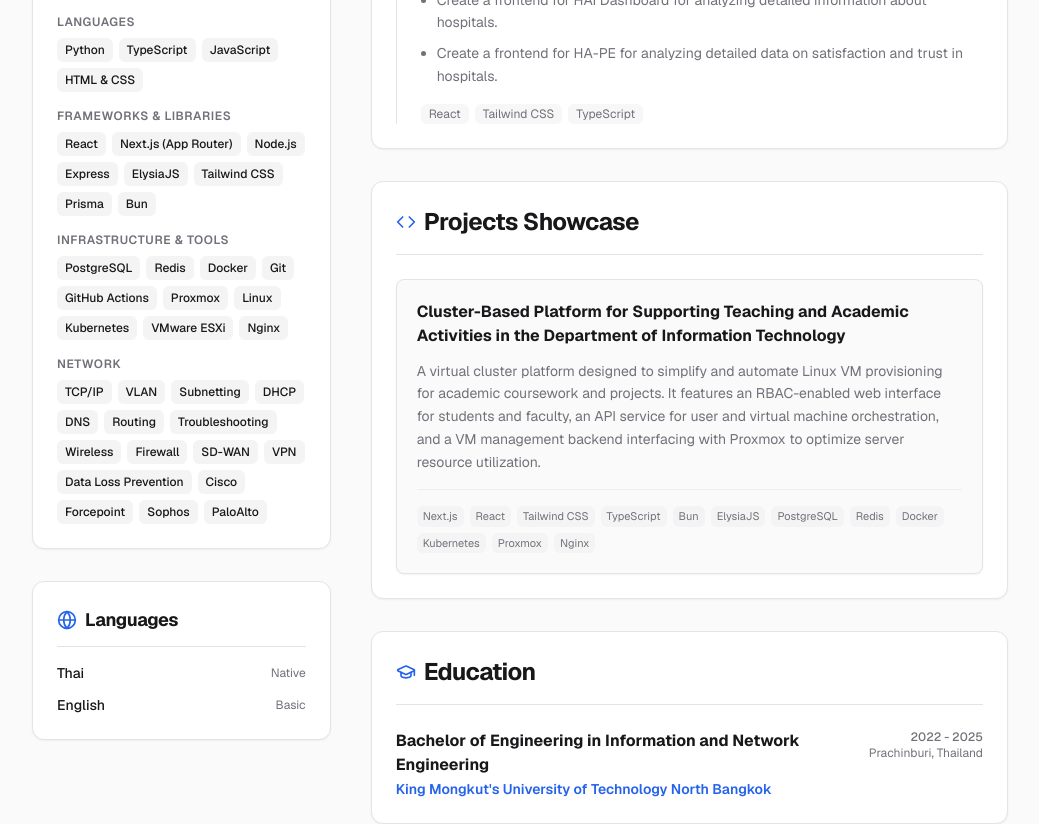
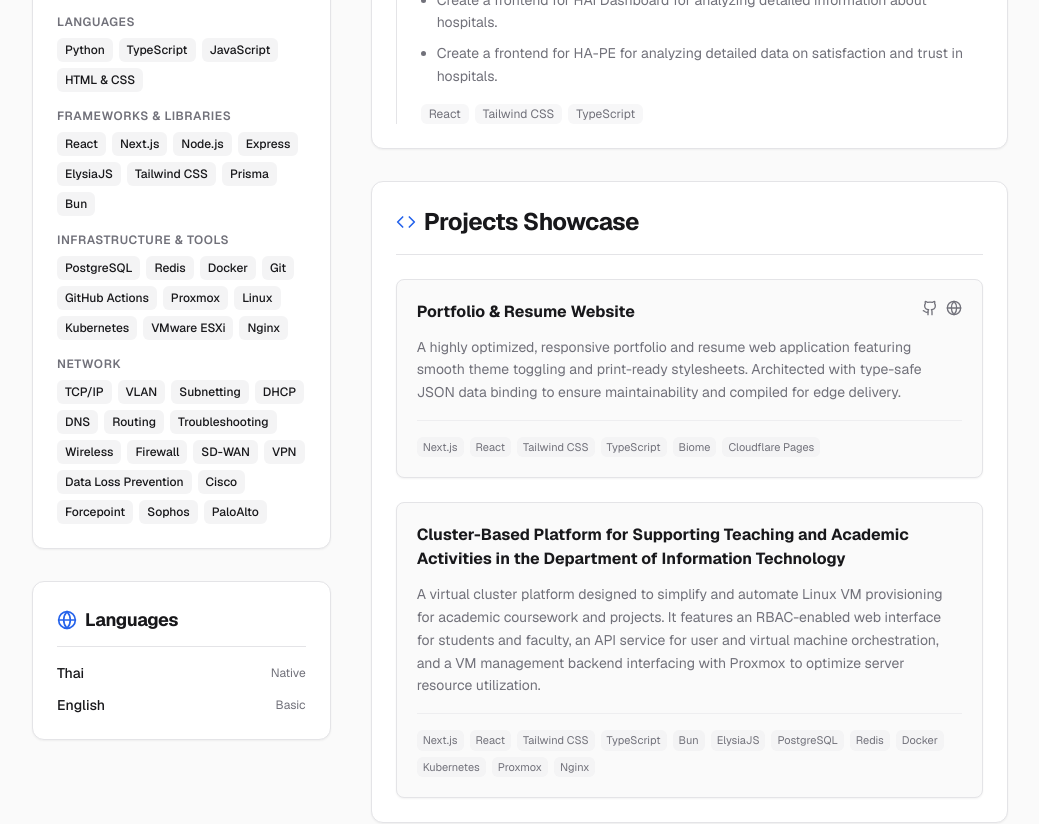
Before and after one commit to akikungz/resume, a Next.js app: page / in a window 1280 px wide. Shown: the part 740-1564 px from the top of the page, without its empty margins (120-1159 px from the left). Built offline with nearby package versions, Linux system fonts and the light colour scheme.

Commit message:
feat: update resume data with new project details and extend education period

```diff
--- a/src/app/page.tsx
+++ b/src/app/page.tsx
@@ -1,26 +1,26 @@
 "use client";
 
-import { useState, useEffect } from "react";
 import {
-  Github,
-  Linkedin,
-  Twitter,
-  Globe,
-  Mail,
-  Phone,
-  MapPin,
   Award,
-  GraduationCap,
   Briefcase,
   Code,
-  Moon,
-  Sun,
-  Printer,
   ExternalLink,
-  X,
   FileJson,
   FileText,
+  Github,
+  Globe,
+  GraduationCap,
+  Linkedin,
+  Mail,
+  MapPin,
+  Moon,
+  Phone,
+  Printer,
+  Sun,
+  Twitter,
+  X,
 } from "lucide-react";
+import { useEffect, useState } from "react";
 import { resumeData } from "@/data/resume";
 
 export default function Home() {
@@ -204,6 +204,7 @@ export default function Home() {
           </div>
           <div className="flex items-center gap-3">
             <button
+              type="button"
               onClick={toggleTheme}
               className="flex h-9 w-9 items-center justify-center rounded-lg border border-border bg-card-bg text-foreground transition-all hover:bg-border/30 hover:scale-105 active:scale-95"
               aria-label="Toggle Dark Mode"
@@ -216,6 +217,7 @@ export default function Home() {
               )}
             </button>
             <button
+              type="button"
               onClick={handlePrint}
               className="flex h-9 gap-2 items-center justify-center rounded-lg border border-border bg-accent text-white px-3 text-sm font-medium transition-all hover:bg-accent/90 hover:scale-105 active:scale-95 shadow-xs"
               title="Print Resume (PDF)"
@@ -224,6 +226,7 @@ export default function Home() {
               <span className="hidden sm:inline">Print / Save PDF</span>
             </button>
             <button
+              type="button"
               onClick={handleDownloadJSON}
               className="flex h-9 gap-2 items-center justify-center rounded-lg border border-border bg-card-bg text-foreground px-3 text-sm font-medium transition-all hover:bg-border/30 hover:scale-105 active:scale-95 shadow-xs"
               title="Download JSON (Machine Readable)"
@@ -232,6 +235,7 @@ export default function Home() {
               <span className="hidden md:inline">JSON</span>
             </button>
             <button
+              type="button"
               onClick={handleDownloadTXT}
               className="flex h-9 gap-2 items-center justify-center rounded-lg border border-border bg-card-bg text-foreground px-3 text-sm font-medium transition-all hover:bg-border/30 hover:scale-105 active:scale-95 shadow-xs"
               title="Download TXT (Plain Text)"
@@ -350,6 +354,7 @@ export default function Home() {
                         const isSelected = selectedTech === skill;
                         return (
                           <button
+                            type="button"
                             key={skill}
                             onClick={() =>
                               setSelectedTech(isSelected ? null : skill)
@@ -484,8 +489,8 @@ export default function Home() {
                     </div>
 
                     <ul className="mt-4 list-disc space-y-2 pl-4 text-sm text-muted print:mt-2 print:space-y-1 print:text-[11px]">
-                      {exp.description.map((bullet, bIdx) => (
-                        <li key={bIdx} className="leading-relaxed">
+                      {exp.description.map((bullet) => (
+                        <li key={bullet} className="leading-relaxed">
                           {bullet}
                         </li>
                       ))}
@@ -497,6 +502,7 @@ export default function Home() {
                         const isSelected = selectedTech === tech;
                         return (
                           <button
+                            type="button"
                             key={tech}
                             onClick={() =>
                               setSelectedTech(isSelected ? null : tech)
@@ -534,6 +540,7 @@ export default function Home() {
                     <div className="no-print flex items-center gap-2 rounded-full bg-accent-muted px-3 py-1 text-xs font-semibold text-accent">
                       <span>Filtering: {selectedTech}</span>
                       <button
+                        type="button"
                         onClick={() => setSelectedTech(null)}
                         className="rounded-full hover:bg-accent/20 p-0.5 transition-colors cursor-pointer"
                         title="Clear Filter"
@@ -605,6 +612,7 @@ export default function Home() {
                             const isSelected = selectedTech === tech;
                             return (
                               <button
+                                type="button"
                                 key={tech}
                                 onClick={() =>
                                   setSelectedTech(isSelected ? null : tech)
@@ -633,6 +641,7 @@ export default function Home() {
                         No projects found matching the filter.
                       </p>
                       <button
+                        type="button"
                         onClick={() => setSelectedTech(null)}
                         className="mt-3 text-sm font-semibold text-accent hover:underline cursor-pointer"
                       >
--- a/src/data/resume.ts
+++ b/src/data/resume.ts
@@ -126,11 +126,27 @@ export const resumeData: ResumeData = {
     {
       institution: "King Mongkut's University of Technology North Bangkok",
       degree: "Bachelor of Engineering in Information and Network Engineering",
-      period: "2022 - 2025",
+      period: "2022 - 2026",
       location: "Prachinburi, Thailand",
     },
   ],
   projects: [
+    {
+      title: "Portfolio & Resume Website",
+      period: "2026",
+      description:
+        "A highly optimized, responsive portfolio and resume web application featuring smooth theme toggling and print-ready stylesheets. Architected with type-safe JSON data binding to ensure maintainability and compiled for edge delivery.",
+      technologies: [
+        "Next.js",
+        "React",
+        "Tailwind CSS",
+        "TypeScript",
+        "Biome",
+        "Cloudflare Pages",
+      ],
+      githubUrl: "https://github.com/akikungz/resume",
+      liveUrl: "https://resume.akikungz.uk",
+    },
     {
       title:
         "Cluster-Based Platform for Supporting Teaching and Academic Activities in the Department of Information Technology",
@@ -162,7 +178,7 @@ export const resumeData: ResumeData = {
       category: "Frameworks & Libraries",
       skills: [
         "React",
-        "Next.js (App Router)",
+        "Next.js",
         "Node.js",
         "Express",
         "ElysiaJS",
```
